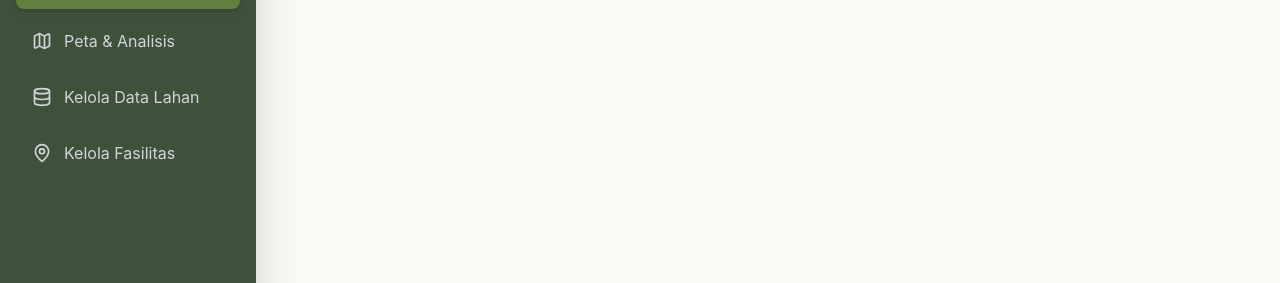
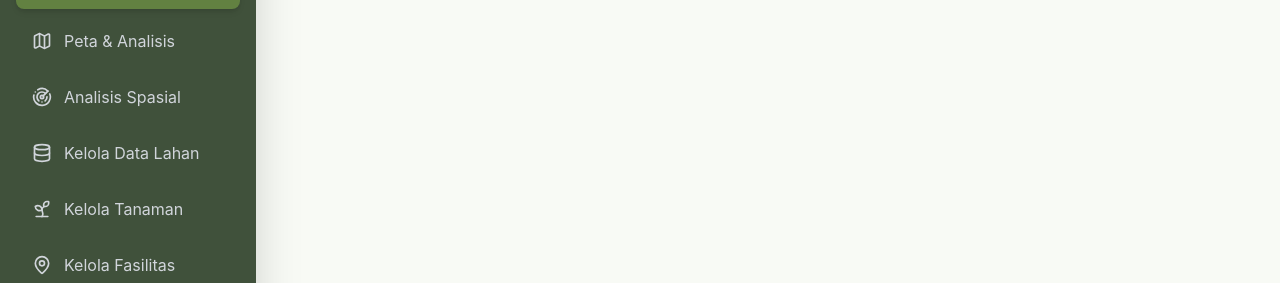
Before and after one commit to Gahehe52/SIGLAPAN, a React (Vite) app in the folder frontend_siglapan/: page / in a window 1280 px wide. Shown: the part 148-431 px from the top of the page. Built offline with nearby package versions, Linux system fonts and the light colour scheme; no server answers.

Commit message:
feat: add routing for tanaman and spasial pages

```diff
--- a/frontend_siglapan/src/App.jsx
+++ b/frontend_siglapan/src/App.jsx
@@ -5,6 +5,8 @@ import DashboardPage from './pages/DashboardPage';
 import MapPage from './pages/MapPage';
 import LahanPage from './pages/LahanPage';
 import FasilitasPage from './pages/FasilitasPage';
+import TanamanPage from './pages/TanamanPage';
+import SpasialPage from './pages/SpasialPage';
 
 export default function App() {
   const [activePage, setActivePage] = useState('dashboard');
@@ -13,7 +15,9 @@ export default function App() {
     switch (activePage) {
       case 'dashboard': return <DashboardPage />;
       case 'peta': return <MapPage />;
+      case 'spasial': return <SpasialPage />;
       case 'lahan': return <LahanPage />;
+      case 'tanaman': return <TanamanPage />;
       case 'fasilitas': return <FasilitasPage />;
       default: return <DashboardPage />;
     }
@@ -23,7 +27,9 @@ export default function App() {
     switch (activePage) {
       case 'dashboard': return 'Dashboard Statistik';
       case 'peta': return 'Peta & Filter Geospasial';
+      case 'spasial': return 'Analisis Spasial';
       case 'lahan': return 'Manajemen Data Lahan';
+      case 'tanaman': return 'Manajemen Jenis Tanaman';
       case 'fasilitas': return 'Manajemen Data Fasilitas';
       default: return 'SIGLAPAN';
     }
--- a/frontend_siglapan/src/components/Sidebar.jsx
+++ b/frontend_siglapan/src/components/Sidebar.jsx
@@ -1,12 +1,14 @@
 import React from 'react';
-import { Map as MapIcon, LayoutDashboard, MapPin, Database } from 'lucide-react';
+import { Map as MapIcon, LayoutDashboard, MapPin, Database, Sprout, Radar } from 'lucide-react';
 
 export default function Sidebar({ activePage, setActivePage }) {
   const menuItems = [
     { id: 'dashboard', label: 'Dashboard Statistik', icon: <LayoutDashboard size={20} /> },
     { id: 'peta', label: 'Peta & Analisis', icon: <MapIcon size={20} /> },
+    { id: 'spasial', label: 'Analisis Spasial', icon: <Radar size={20} /> },
     { id: 'lahan', label: 'Kelola Data Lahan', icon: <Database size={20} /> },
-    { id: 'fasilitas', label: 'Kelola Fasilitas', icon: <MapPin size={20} /> }
+    { id: 'tanaman', label: 'Kelola Tanaman', icon: <Sprout size={20} /> },
+    { id: 'fasilitas', label: 'Kelola Fasilitas', icon: <MapPin size={20} /> },
   ];
 
   return (
```
